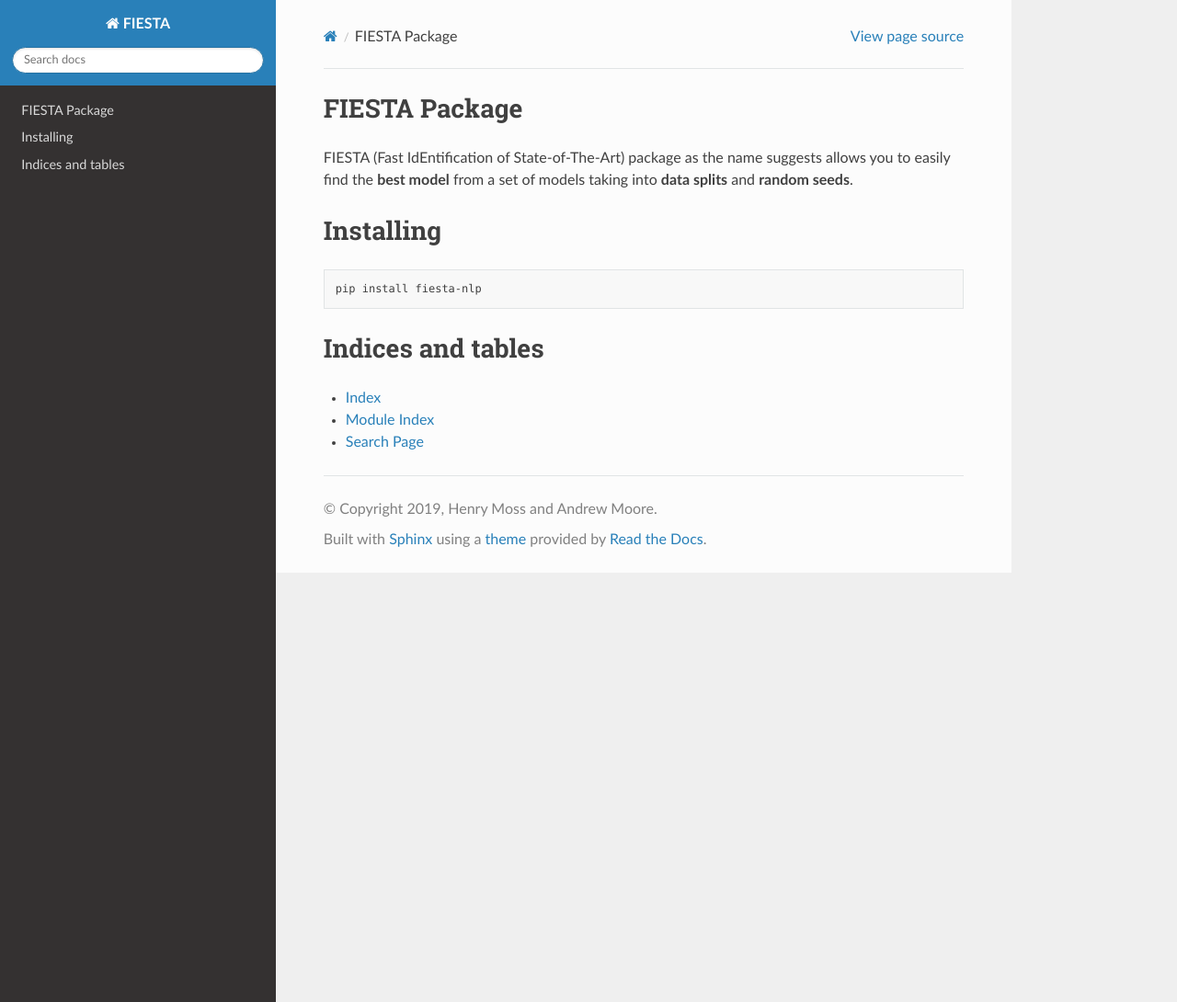
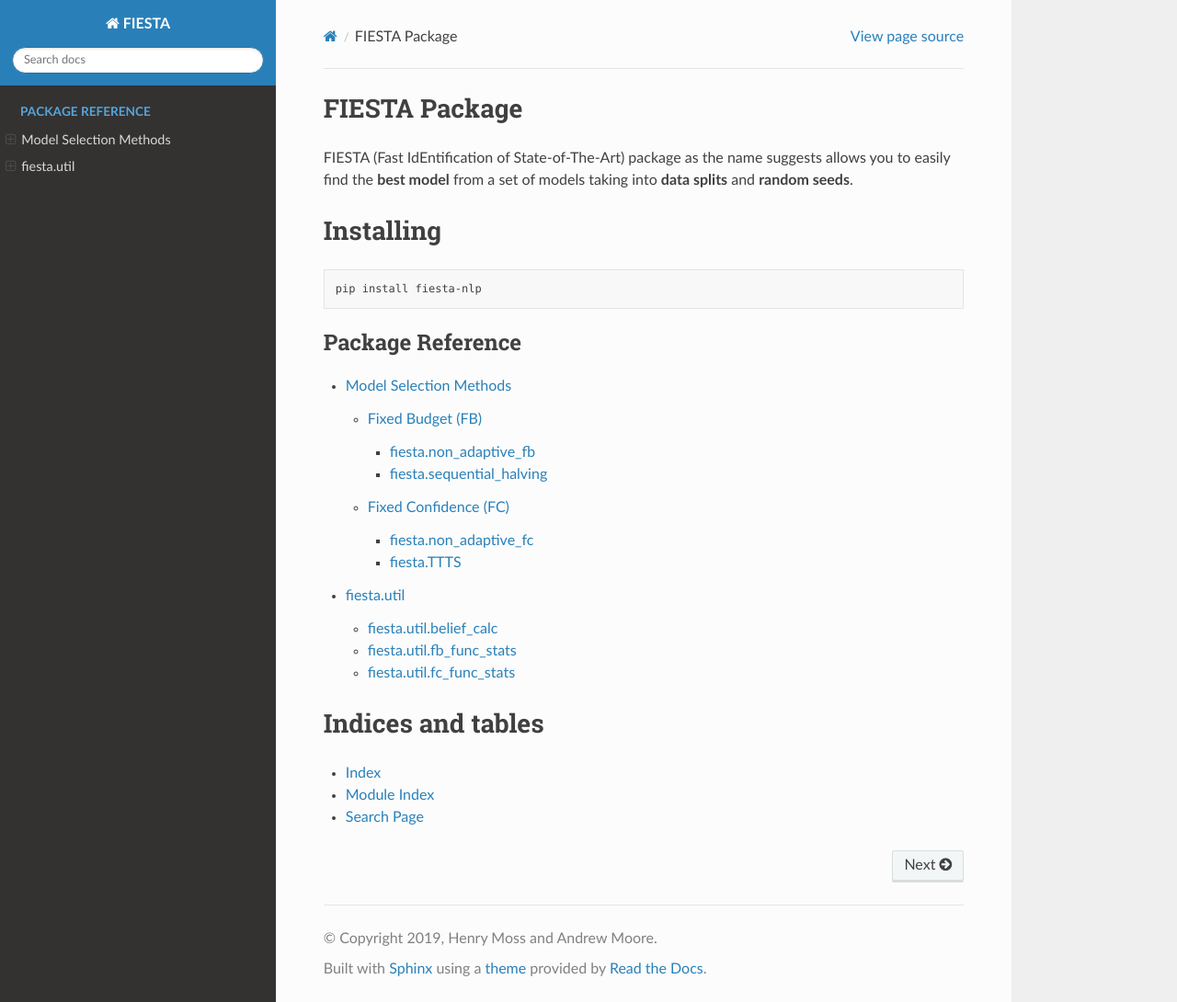
Before and after one commit to apmoore1/fiesta, a Sphinx documentation site: the page built from docs/source/index.rst, in a window 1280 px wide and 1090 px high. Shown: the whole window at 92% size. Built offline with Sphinx 7.4.7 and the Read the Docs theme 2.0.0, drawn with Linux system fonts in a browser that asks for light colours.

Commit message:
Fixed documentation

```diff
--- /dev/null
+++ b/docs/source/api/fiesta.TTTS.rst
@@ -0,0 +1,6 @@
+fiesta.TTTS
+===========
+
+.. automodule:: fiesta.fiesta
+    :members: TTTS
+    :noindex:
--- /dev/null
+++ b/docs/source/api/fiesta.non_adaptive_fb.rst
@@ -0,0 +1,6 @@
+fiesta.non_adaptive_fb
+======================
+
+.. automodule:: fiesta.fiesta
+    :members: non_adaptive_fb
+    :noindex:
--- /dev/null
+++ b/docs/source/api/fiesta.non_adaptive_fc.rst
@@ -0,0 +1,6 @@
+fiesta.non_adaptive_fc
+======================
+
+.. automodule:: fiesta.fiesta
+    :members: non_adaptive_fc
+    :noindex:
--- /dev/null
+++ b/docs/source/api/fiesta.sequential_halving.rst
@@ -0,0 +1,6 @@
+fiesta.sequential_halving
+=========================
+
+.. automodule:: fiesta.fiesta
+    :members: sequential_halving
+    :noindex:
--- /dev/null
+++ b/docs/source/api/fiesta.util.belief_calc.rst
@@ -0,0 +1,6 @@
+fiesta.util.belief_calc
+=======================
+
+.. automodule:: fiesta.util
+   :members: belief_calc
+   :noindex:
--- /dev/null
+++ b/docs/source/api/fiesta.util.fb_func_stats.rst
@@ -0,0 +1,6 @@
+fiesta.util.fb_func_stats
+=========================
+
+.. automodule:: fiesta.util
+   :members: fb_func_stats
+   :noindex:
--- /dev/null
+++ b/docs/source/api/fiesta.util.fc_func_stats.rst
@@ -0,0 +1,6 @@
+fiesta.util.fc_func_stats
+=========================
+
+.. automodule:: fiesta.util
+   :members: fc_func_stats
+   :noindex:
--- /dev/null
+++ b/docs/source/api/fiesta.util.rst
@@ -0,0 +1,7 @@
+fiesta.util
+===========
+
+.. toctree::
+    ./fiesta.util.belief_calc
+    ./fiesta.util.fb_func_stats
+    ./fiesta.util.fc_func_stats
--- /dev/null
+++ b/docs/source/api/fixed_budget.rst
@@ -0,0 +1,16 @@
+Fixed Budget (FB)
+=================
+These model selection functions are to be used in the FB setting which is framed as the following problem:
+
+Given a budget :math:`T` and a set of models :math:`N` can we find the best
+model :math:`N^*` using only :math:`T` model evaluations (runs).
+
+The budget :math:`T` can be spent either fairly across all of the models
+e.g. :math:`T=10` and :math:`N=5` we would give each of the :math:`N`
+models :math:`2` evaluations each. This fair approach is the approach
+taken in `fiesta.non_adaptive_fb <./fiesta.non_adaptive_fb.html>`_ and is the standard way of
+evaluating models in Natural Language Processing.
+
+.. toctree::
+    ./fiesta.non_adaptive_fb
+    ./fiesta.sequential_halving
--- /dev/null
+++ b/docs/source/api/fixed_confidence.rst
@@ -0,0 +1,6 @@
+Fixed Confidence (FC)
+=====================
+
+.. toctree::
+    ./fiesta.non_adaptive_fc
+    ./fiesta.TTTS
--- /dev/null
+++ b/docs/source/api/model_selectors.rst
@@ -0,0 +1,7 @@
+Model Selection Methods
+=======================
+These functions are all of the functions that can be used in different model selection scenarios:
+
+.. toctree::
+    ./fixed_budget
+    ./fixed_confidence
--- a/docs/source/conf.py
+++ b/docs/source/conf.py
@@ -9,10 +9,6 @@
 # If extensions (or modules to document with autodoc) are in another directory,
 # add these directories to sys.path here. If the directory is relative to the
 # documentation root, use os.path.abspath to make it absolute, like shown here.
-#
-# import os
-# import sys
-# sys.path.insert(0, os.path.abspath('.'))
 from pathlib import Path
 import sys
 sys.path.insert(0, str(Path('..', '..').resolve()))
@@ -46,7 +42,8 @@
 # List of patterns, relative to source directory, that match files and
 # directories to ignore when looking for source files.
 # This pattern also affects html_static_path and html_extra_path.
-exclude_patterns = ['_build', 'Thumbs.db', '.DS_Store']
+exclude_patterns = ['_build', 'Thumbs.db', '.DS_Store', 'modules.rst',
+                    'fiesta.rst']
 
 
 # -- Options for HTML output -------------------------------------------------
@@ -56,7 +53,10 @@
 #
 html_theme = 'sphinx_rtd_theme'
 
-# Add any paths that contain custom static files (such as style sheets) here,
-# relative to this directory. They are copied after the builtin static files,
-# so a file named "default.css" will overwrite the builtin "default.css".
-html_static_path = ['_static']
+html_theme_options = {
+    'collapse_navigation': False
+    }
+
+# The suffix(es) of source filenames.
+# You can specify multiple suffix as a list of string:
+source_suffix = '.rst'
--- a/docs/source/index.rst
+++ b/docs/source/index.rst
@@ -15,8 +15,11 @@
     pip install fiesta-nlp
 
 .. toctree::
-   :maxdepth: 2
-   :caption: Contents:
+    :maxdepth: 4
+    :caption: Package Reference
+
+    ./api/model_selectors
+    ./api/fiesta.util
 
 
 
```
Also changed, not shown: 3 other files.
